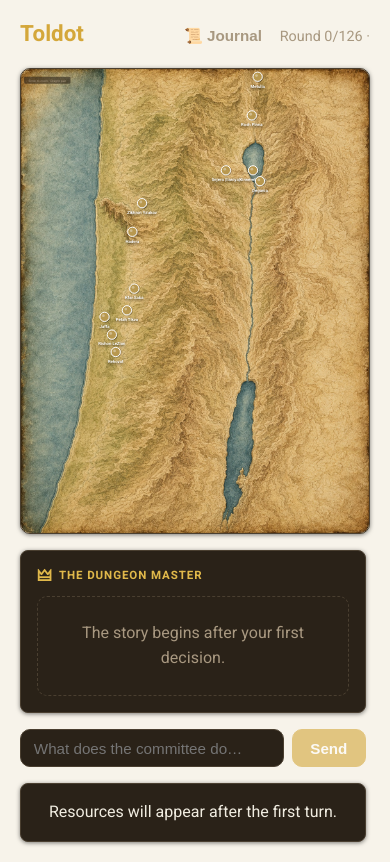
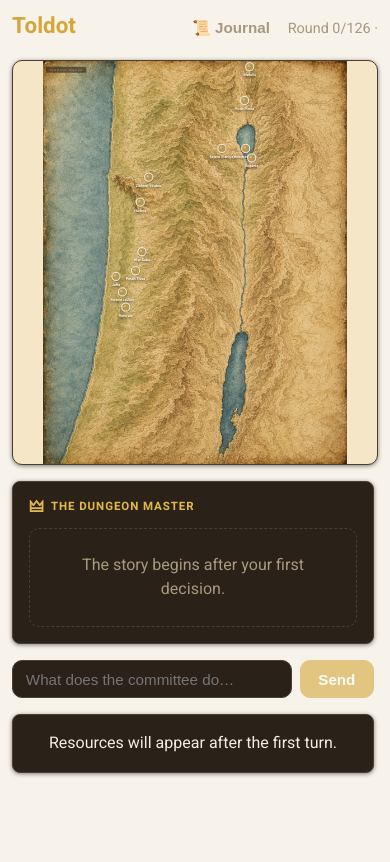
Before and after one commit to yoavrichter30/toldot, a React (Vite) app in the folder packages/frontend/: page /game/1 in a window 390 px wide. Built offline with nearby package versions, Linux system fonts and the light colour scheme.

Commit message:
feat: responsive game layout — map height capping, tablet/mobile breakpoints

```diff
--- a/packages/frontend/src/index.css
+++ b/packages/frontend/src/index.css
@@ -762,7 +762,10 @@ p {
    ============================================================ */
 
 .game-layout-with-map {
-  grid-template-columns: 60% 40%;
+  display: grid;
+  grid-template-columns: minmax(0, 1.1fr) minmax(0, 1fr);
+  gap: 1rem;
+  align-items: start;
 }
 
 .game-map {
@@ -776,14 +779,20 @@ p {
   overflow: hidden;
   background: #f5e6c8;
   box-shadow: var(--shadow);
+  height: min(calc(100vh - 9rem), 900px);
+  display: flex;
+  align-items: center;
+  justify-content: center;
 }
 
 .map-svg {
   display: block;
   width: 100%;
-  height: auto;
+  height: 100%;
   user-select: none;
 }
+
+
 
 .map-pin text {
   pointer-events: none;
@@ -1192,9 +1201,20 @@ p {
   padding-top: 0.5rem;
 }
 
-@media (max-width: 720px) {
+/* Tablet: stack map above panels */
+@media (max-width: 1024px) {
   .game-layout-with-map {
     grid-template-columns: 1fr;
+  }
+
+  .map-panel {
+    height: auto;
+    max-height: 55vh;
+  }
+
+  .map-svg {
+    height: auto;
+    max-height: 55vh;
   }
 
   .game-content {
@@ -1202,3 +1222,30 @@ p {
     overflow-y: visible;
   }
 }
+
+/* Mobile */
+@media (max-width: 720px) {
+  .game {
+    padding: 0.75rem;
+  }
+
+  .game-header {
+    flex-wrap: wrap;
+    gap: 0.5rem;
+  }
+
+  .map-panel {
+    max-height: 48vh;
+  }
+
+  .map-svg {
+    max-height: 48vh;
+  }
+
+  .location-detail {
+    left: 0.5rem;
+    right: 0.5rem;
+    bottom: 0.5rem;
+    width: auto;
+  }
+}
```
